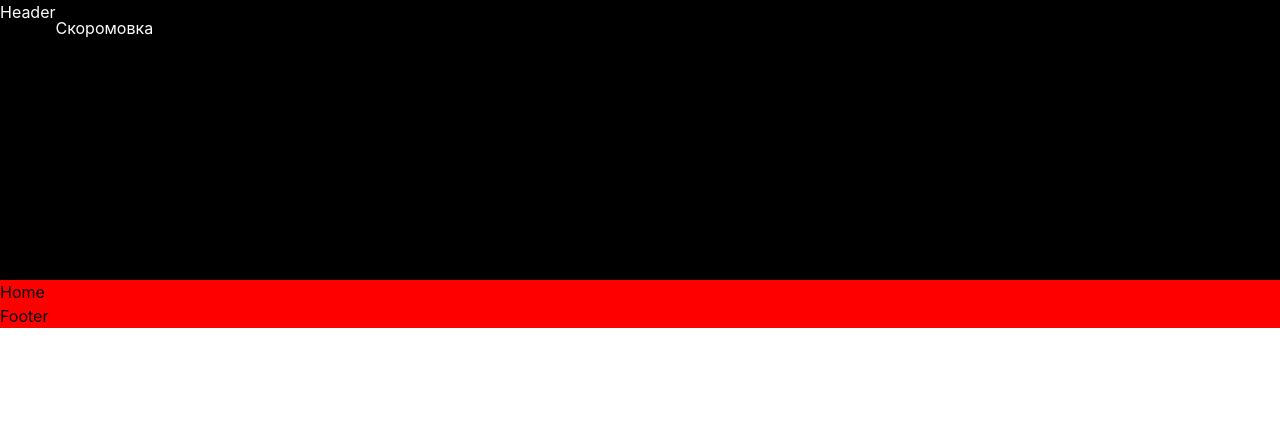
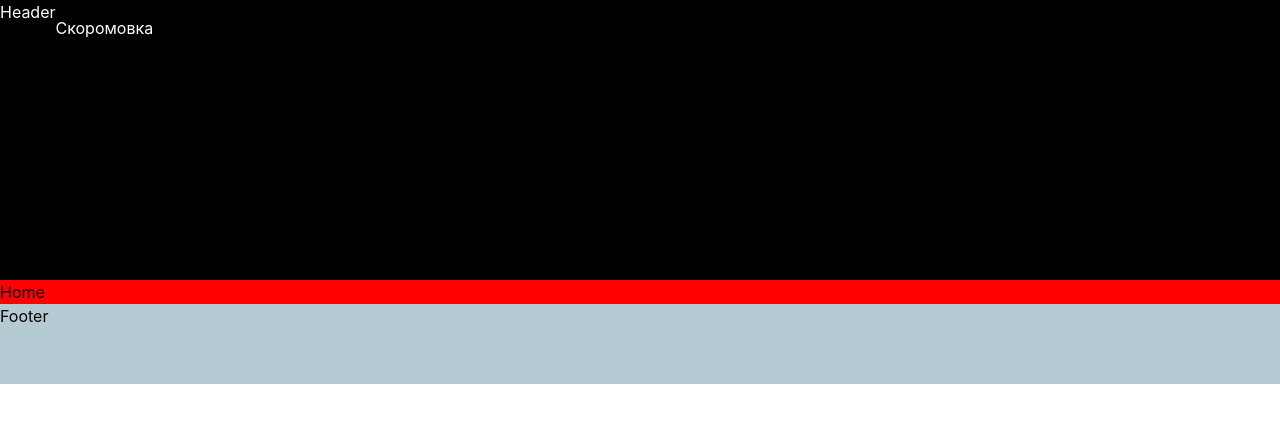
Before and after one commit to onlinestoreteam567/major, a React (Vite) app in the folder client/: page / in a window 1280 px wide. Shown: the top 422 px of the page. Built offline with nearby package versions, Linux system fonts and the light colour scheme.

Commit message:
Integrated SCSS

```diff
--- a/client/package.json
+++ b/client/package.json
@@ -14,7 +14,8 @@
     "react": "^18.3.1",
     "react-dom": "^18.3.1",
     "react-icons": "^5.3.0",
-    "react-router-dom": "^6.26.1"
+    "react-router-dom": "^6.26.1",
+    "sass": "^1.78.0"
   },
   "devDependencies": {
     "@eslint/js": "^9.9.0",
--- a/client/src/App.jsx
+++ b/client/src/App.jsx
@@ -1,5 +1,5 @@
 import AppRouter from './router/AppRouter'
-import cl from './styles/app.module.css'
+import cl from './styles/app.module.scss'
 
 function App() {
 
--- a/client/src/components/Footer/Footer.jsx
+++ b/client/src/components/Footer/Footer.jsx
@@ -1,7 +1,8 @@
+import cl from './index.module.scss'
 
 const Footer = () => {
   return (
-    <div>Footer</div>
+    <div className={cl.testScss}>Footer</div>
   )
 }
 
--- /dev/null
+++ b/client/src/components/Footer/index.module.scss
@@ -0,0 +1,7 @@
+.testScss {
+    background-color: rgb(181, 203, 212);
+    height: 80px;
+    &:hover {
+        background-color: rgb(37, 158, 206);
+    }
+}
```
Also changed, not shown: client/src/components/Footer/footer.module.css (deleted), client/src/components/Header/header.module.css (deleted), client/src/components/Header/index.module.scss (added), client/src/styles/app.module.scss (renamed from client/src/styles/app.module.css), 1 other file (tests, documents, lock files or other folders).
